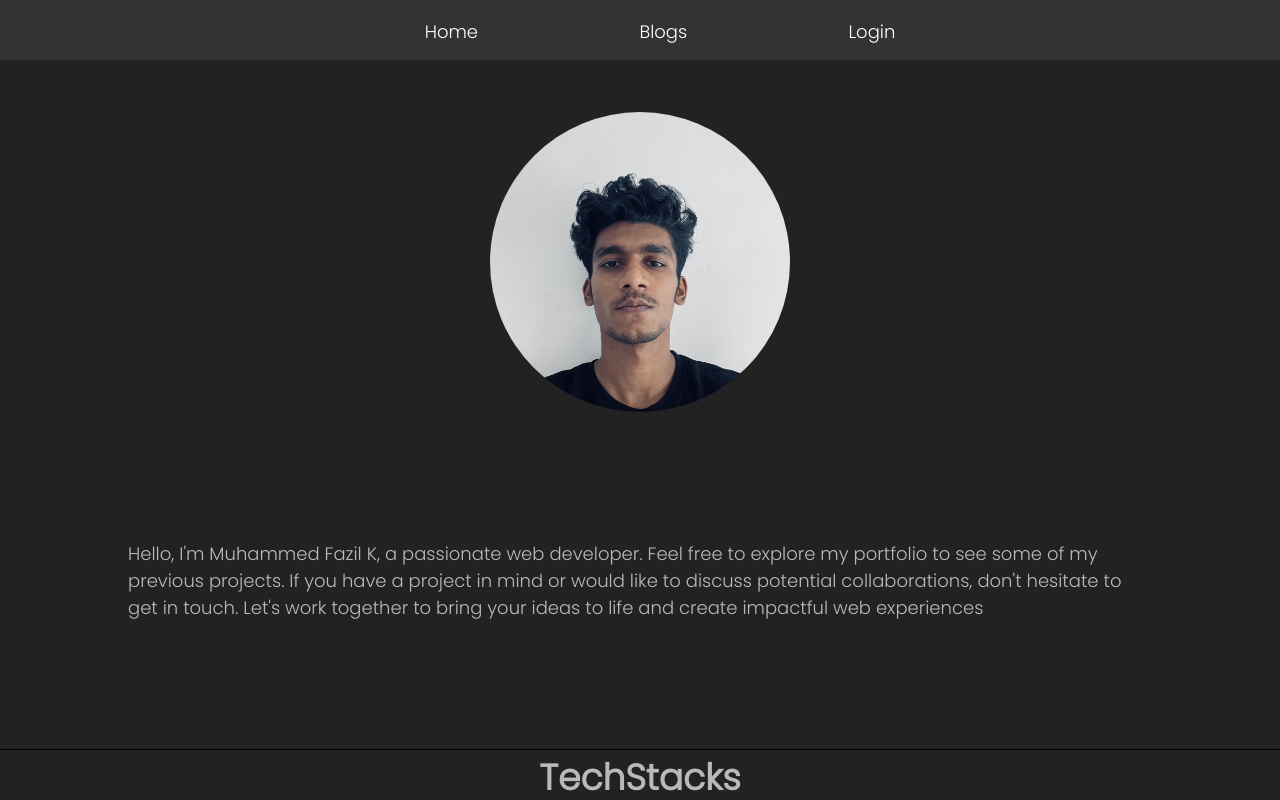
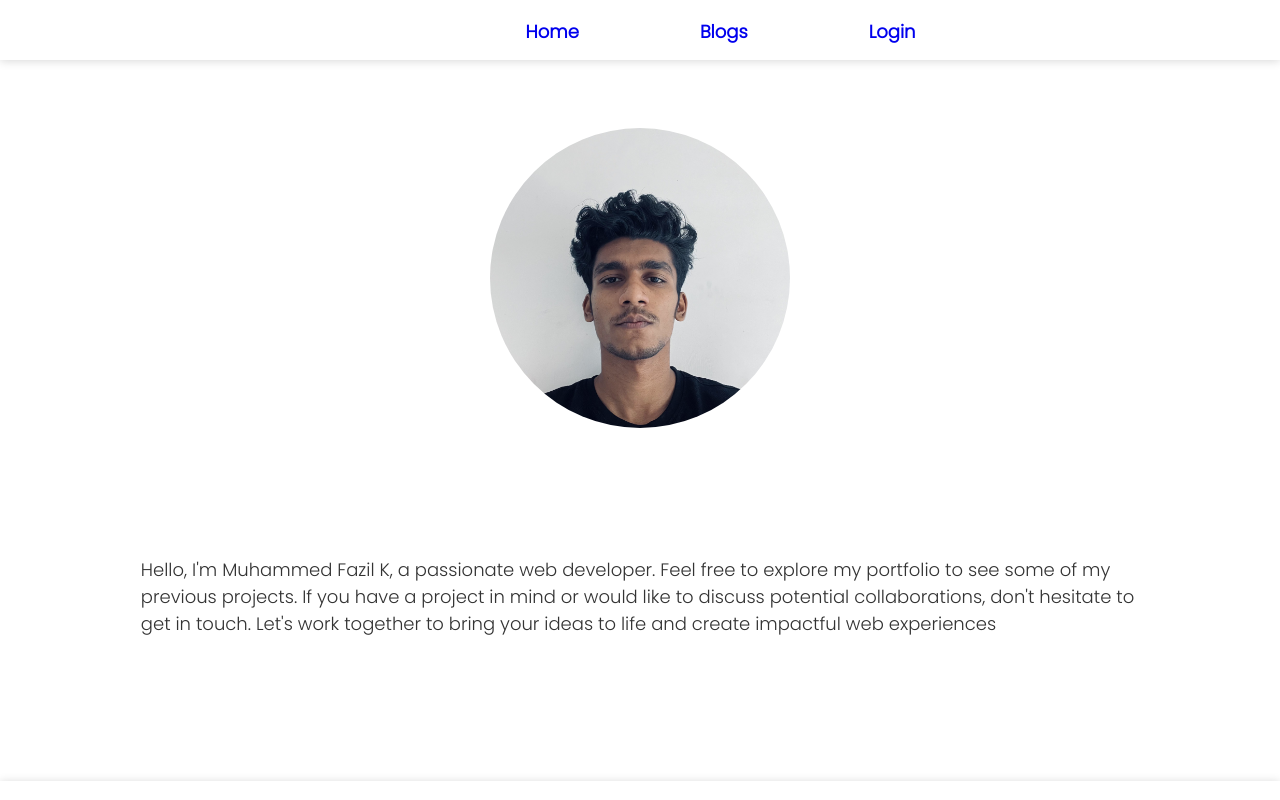
Before and after one commit to Muhammed-fazil-k/Personal-portfolio, a Next.js app: page / in a window 1280 px wide. Shown: the top 800 px of the page. Built offline with nearby package versions, Linux system fonts and the light colour scheme; no server answers.

Commit message:
changing color palette to white

```diff
--- a/components/NavBar.jsx
+++ b/components/NavBar.jsx
@@ -1,5 +1,5 @@
 import Link from "next/link";
-import React, { useContext } from "react";
+import React, { useContext, useState } from "react";
 import styles from "../styles/NavBar.module.css";
 import { Link as ScrollLink } from "react-scroll";
 import AuthContext from "@/context/AuthContext";
@@ -7,28 +7,38 @@ import FirebaseAuthContext from "@/context/FireaseAuthContext";
 //INtroduction
 //skills
 //Contacts
-const SmoothScrollLink = ({ to, children }) => {
-  return (
-    <ScrollLink
-      to={to}
-      smooth={true}
-      duration={500}
-      className={styles["nav-link"]}
-      activeClass={styles["active-link"]}
-    >
-      {children}
-    </ScrollLink>
-  );
-};
+// const SmoothScrollLink = ({ to, children }) => {
+//   return (
+//     <ScrollLink
+//       to={to}
+//       smooth={true}
+//       duration={500}
+//       className={styles["nav-link"]}
+//       activeClass={styles["active-link"]}
+//     >
+//       {children}
+//     </ScrollLink>
+//   );
+// };
 
 const NavBar = ({ page }) => {
   var isHomePage = page === "home";
-  const { user,logout } = useContext(AuthContext);
-  const {firebaseUser,firebaseSignOut} = useContext(FirebaseAuthContext);
+  const { user, logout } = useContext(AuthContext);
+  const { firebaseUser, firebaseSignOut } = useContext(FirebaseAuthContext);
+  const [menuOpen, setMenuOpen] = useState(false);
+
+  const toggleMobileMenu = () => {
+    setMobileMenuOpen(!mobileMenuOpen);
+  };
   console.log("NavBar user: ", firebaseUser);
   return (
     <nav className={styles["navbar-container"]}>
       <ul>
+        <div className={styles["menu"]} onClick={() => setMenuOpen(!menuOpen)}>
+          <span></span>
+          <span></span>
+          <span></span>
+        </div>
         <li>
           <Link href="/" className={styles["nav-link"]}>
             Home
--- a/styles/Main.module.css
+++ b/styles/Main.module.css
@@ -2,10 +2,11 @@
 }
 
 .section{
+    padding: 1rem;
     display: flex;
     align-items: center;
     justify-content: center;
-    border-bottom: 1px solid black;
-    background-color: #222222;
-    color: #ffffffaf;
+    background-color: #FFFFFF;
+    color: #333333;
+    box-shadow: rgba(0, 0, 0, 0.16) 0px 1px 9px;
 }
--- a/styles/NavBar.module.css
+++ b/styles/NavBar.module.css
@@ -3,11 +3,13 @@
   top: 0;
   width: 100vw;
   z-index: 100;
-  background-color: #333333;
-  color: #ffffff;
+  background-color: #FFFFFF;
+  color: #333333;
   display: flex;
   justify-content: center;
   height: 60px;
+  box-shadow: rgba(0, 0, 0, 0.16) 0px 1px 9px;
+
 }
 
 .navbar-container ul{
@@ -29,8 +31,8 @@
 }
 
 .nav-link {
-  color: white;
   cursor: pointer;
   text-decoration: none;
   transition: color 0.3s ease-in-out;
+  font-weight: bold;
 }
--- a/styles/globals.css
+++ b/styles/globals.css
@@ -20,10 +20,6 @@ body {
 
 a{
   text-decoration: none;
-  color: rgb(159, 158, 158);
-}
-a:hover{
-  text-decoration: underline;
 }
 
 p,h1,h2,h3{
```
